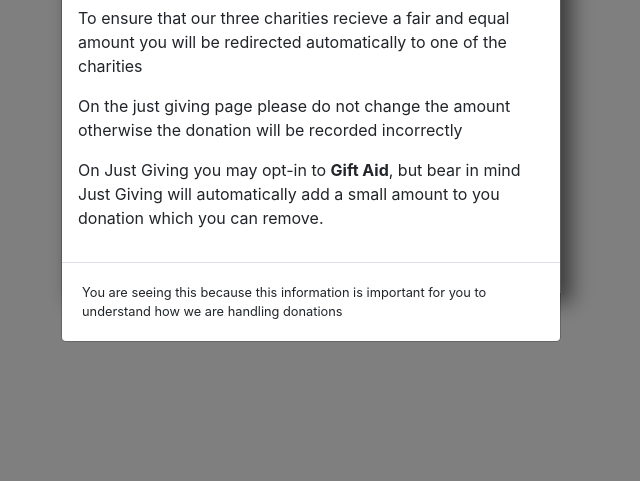
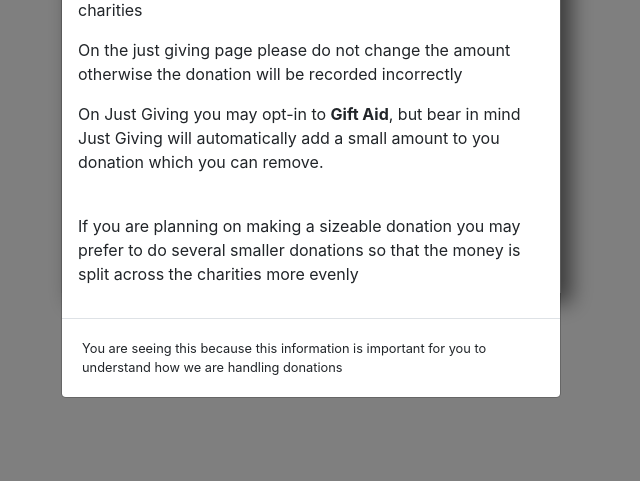
Before and after one commit to George9Waller/Aldrich75, a Flask app: template templates/donate.html in a window 1280 px wide. Shown: the part 319-800 px from the top of the page, without its empty margins (329-969 px from the left). Run offline with Flask 2, Linux system fonts and the light colour scheme; the template is opened without the code that fills it, so the values that code supplies are empty; parts of the project's set-up code (start-up, migrations or seed data) failed here and were passed over; some libraries are stand-ins or nearby versions.

Commit message:
V3.1 updating site messages

```diff
--- a/templates/donate.html
+++ b/templates/donate.html
@@ -55,6 +55,8 @@
                       <p>To ensure that our three charities recieve a fair and equal amount you will be redirected automatically to one of the charities</p>
                       <p>On the just giving page please do not change the amount otherwise the donation will be recorded incorrectly</p>
                       <p>On Just Giving you may opt-in to <b>Gift Aid</b>, but bear in mind Just Giving will automatically add a small amount to you donation which you can remove.</p>
+                      <br>
+                      <p>If you are planning on making a sizeable donation you may prefer to do several smaller donations so that the money is split across the charities more evenly</p>
                   </div>
                   <div class="modal-footer">
                       <small>You are seeing this because this information is important for you to understand how we are handling donations</small>
```
